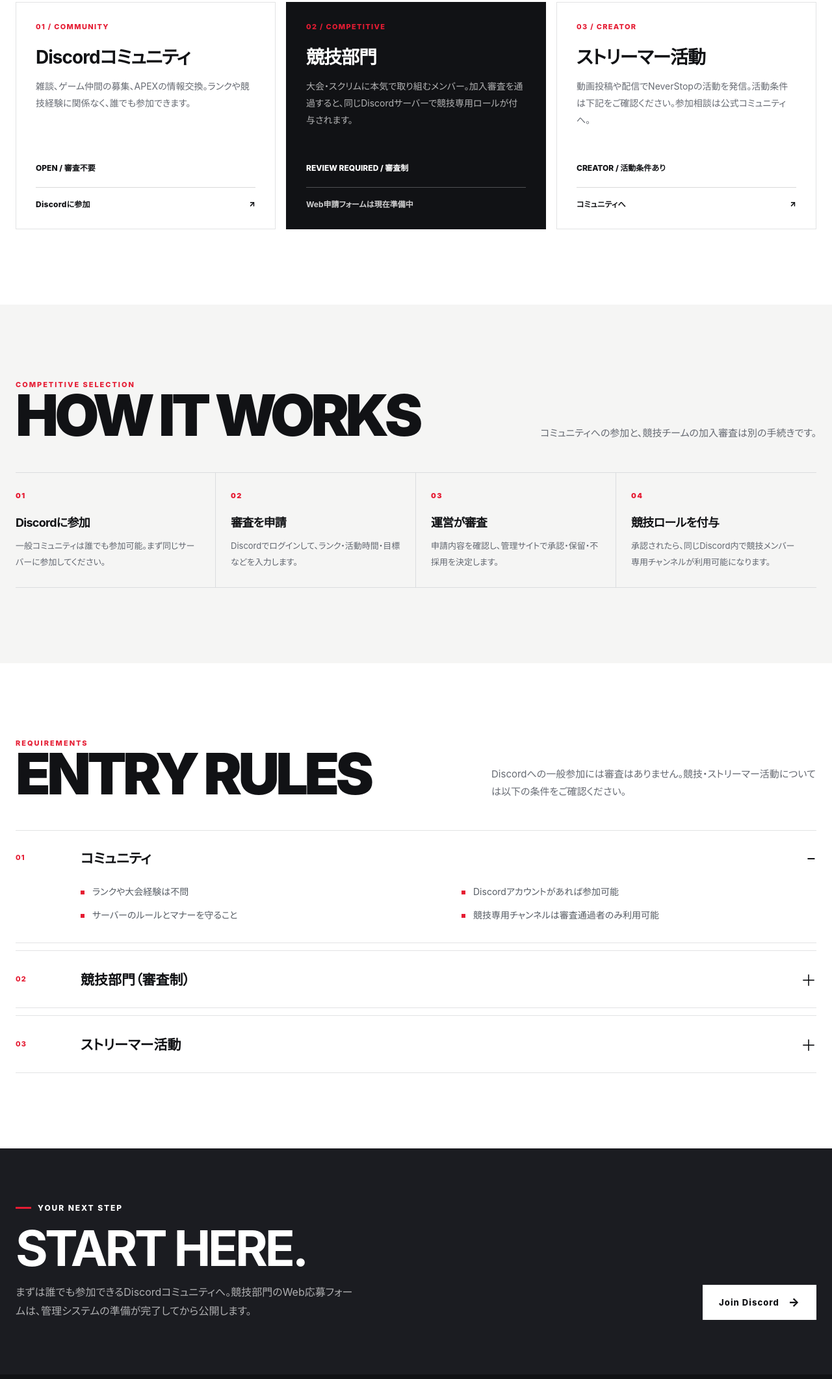
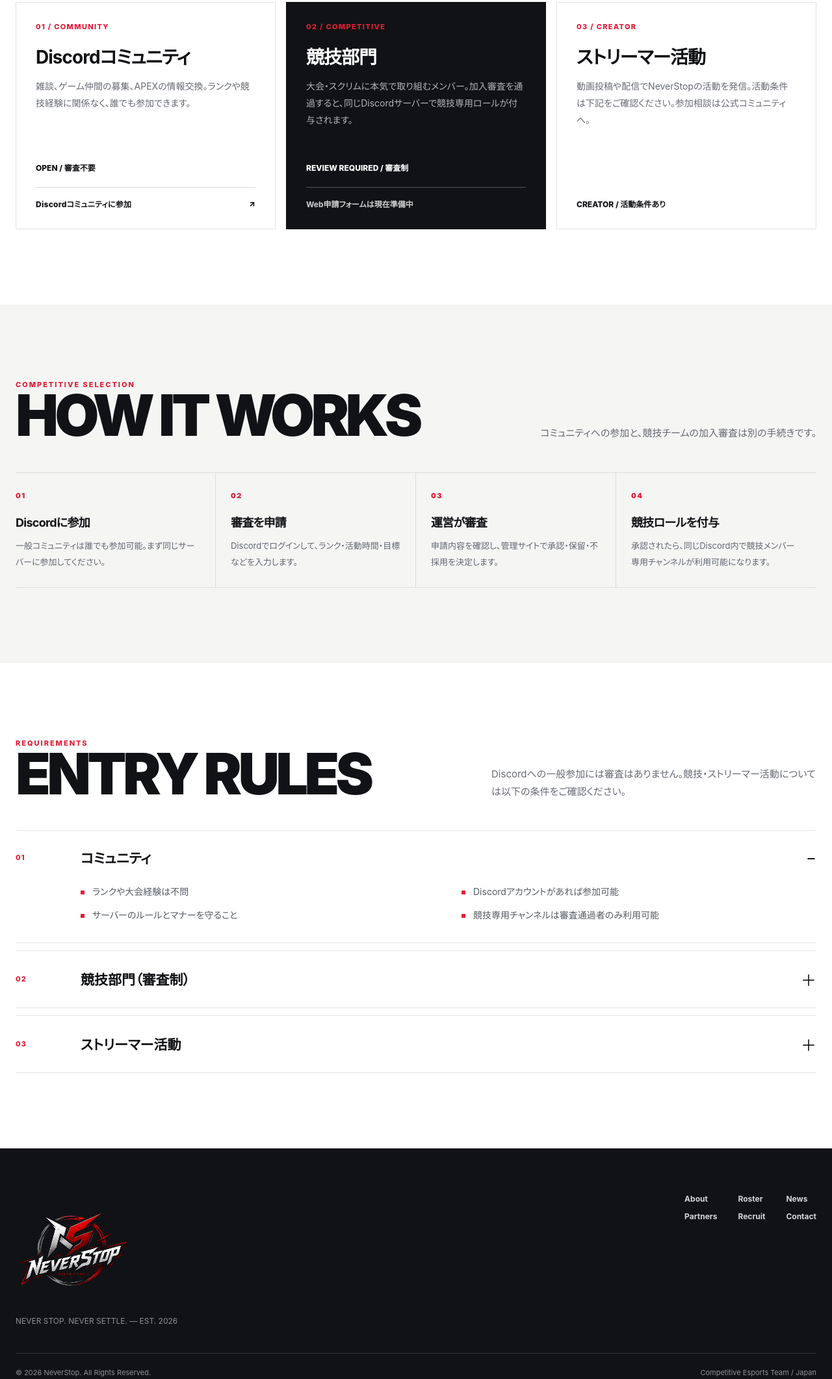
Before and after one commit to NeverStop-team/NeverStop, a plain HTML site: page recruit.html in a window 1280 px wide. Shown: the part 719-2842 px from the top of the page at 65% size. Drawn offline with Linux system fonts and the light colour scheme.

Commit message:
Consolidate duplicate Discord join links on recruit page (#18)

```diff
--- a/recruit.html
+++ b/recruit.html
@@ -33,7 +33,7 @@
       <h3>Discordコミュニティ</h3>
       <p>雑談、ゲーム仲間の募集、APEXの情報交換。ランクや競技経験に関係なく、誰でも参加できます。</p>
       <div class="division-foot">OPEN / 審査不要</div>
-      <a class="ns-entry-link" href="https://discord.gg/ppSVvAr8Bt" target="_blank" rel="noopener noreferrer">Discordに参加 <span aria-hidden="true">↗</span></a>
+      <a class="ns-entry-link" href="https://discord.gg/ppSVvAr8Bt" target="_blank" rel="noopener noreferrer">Discordコミュニティに参加 <span aria-hidden="true">↗</span></a>
     </article>
     <article class="division-card featured ns-entry-card">
       <div class="division-label">02 / COMPETITIVE</div>
@@ -47,7 +47,7 @@
       <h3>ストリーマー活動</h3>
       <p>動画投稿や配信でNeverStopの活動を発信。活動条件は下記をご確認ください。参加相談は公式コミュニティへ。</p>
       <div class="division-foot">CREATOR / 活動条件あり</div>
-      <a class="ns-entry-link" href="https://discord.gg/ppSVvAr8Bt" target="_blank" rel="noopener noreferrer">コミュニティへ <span aria-hidden="true">↗</span></a>
+
     </article>
   </div>
 </div></section>
@@ -83,10 +83,7 @@
     </ul></details>
   </div>
 </div></section>
-<section class="cta"><div class="container cta-inner"><div>
-  <div class="eyebrow">YOUR NEXT STEP</div><h2>START HERE.</h2>
-  <p>まずは誰でも参加できるDiscordコミュニティへ。競技部門のWeb応募フォームは、管理システムの準備が完了してから公開します。</p>
-</div><a class="button white" href="https://discord.gg/ppSVvAr8Bt" target="_blank" rel="noopener noreferrer">Join Discord</a></div></section>
+
 </main></div>
 <footer class="site-footer">
   <div class="container">
```
